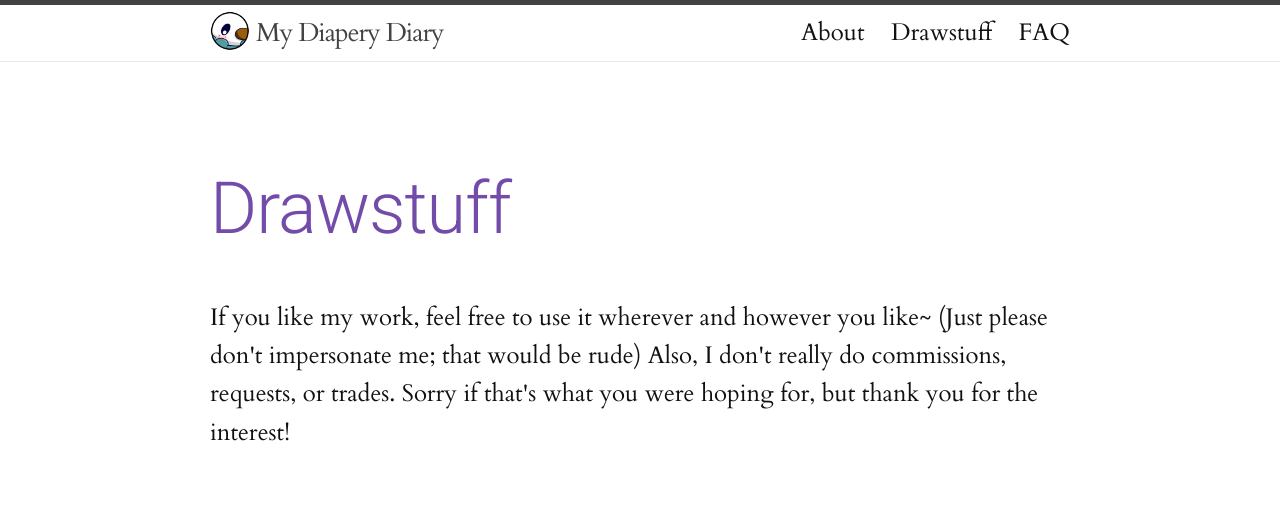
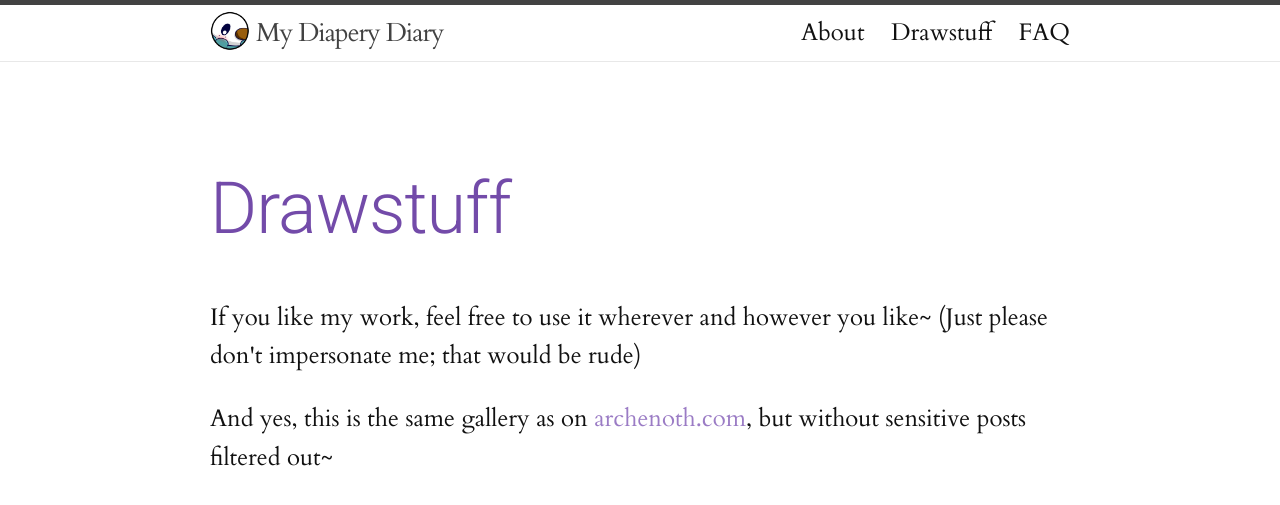
Before and after one commit to Crinklewott/diape.red, a Jekyll site: the page built from diapart.html, in a window 1280 px wide. Shown: the top 505 px of the page. Built offline with Jekyll 4.4.1, drawn with Linux system fonts in a browser that asks for light colours.

Commit message:
Update art page text and spacing

```diff
--- a/diapart.html
+++ b/diapart.html
@@ -4,9 +4,9 @@ title: Drawstuff
 permalink: /diapart
 ---
 
-If you like my work, feel free to use it wherever and however you like~ (Just please don't impersonate me; that would be rude)
+<p>If you like my work, feel free to use it wherever and however you like~ (Just please don't impersonate me; that would be rude)</p>
 
-Also, I don't really do commissions, requests, or trades. Sorry if that's what you were hoping for, but thank you for the interest!
+<p>And yes, this is the same gallery as on <a href="https://archenoth.com/drawstuffs/">archenoth.com</a>, but without sensitive posts filtered out~</p>
 
 <noscript>
   <a href="https://chitter.xyz/@archenoth/tagged/mastoart" target="_blank">
```
